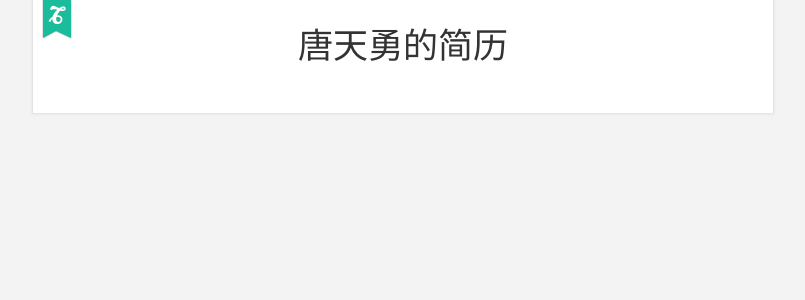
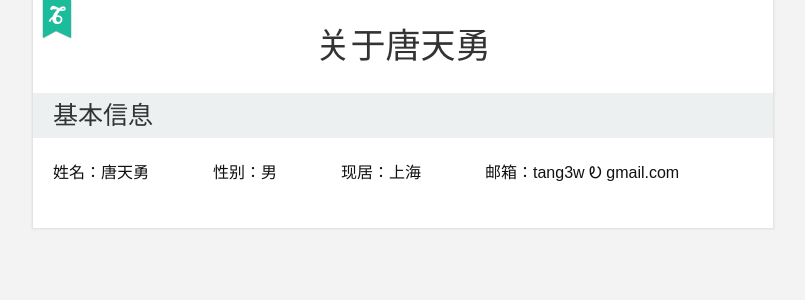
Before and after one commit to tang3w/tang3w.github.com, a Jekyll site: the page built from about.html, in a window 1280 px wide. Shown: the top 300 px of the page, without its empty margins (237-1042 px from the left). Built offline with Jekyll 4.4.1, drawn with Linux system fonts in a browser that asks for light colours; Markdown is read by kramdown in place of the engine named in the settings.

Commit message:
Edit about page

```diff
--- a/about.html
+++ b/about.html
@@ -1,4 +1,8 @@
 ---
 layout: basic
-title: 唐天勇的简历
+title: 关于唐天勇
 ---
+
+### 基本信息
+
+姓名：唐天勇　　　　性别：男　　　　现居：上海　　　　邮箱：tang3w Ꭷ gmail.com
```
